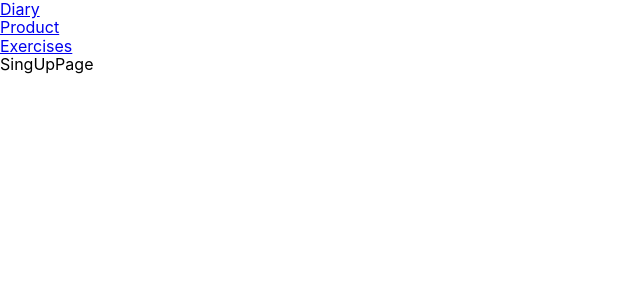
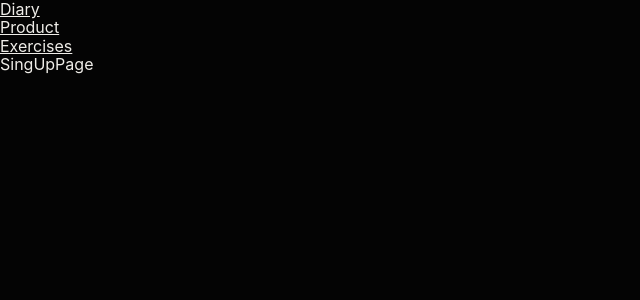
Before and after one commit to Nikolaus-B/power-pulse, a React (Create React App) app: page /power-pusle/register in a window 1280 px wide. Shown: the top 300 px of the page, without its empty margins (0-640 px from the left). Built offline with nearby package versions, Linux system fonts and the light colour scheme.

Commit message:
add Title, colors

```diff
--- a/package.json
+++ b/package.json
@@ -2,7 +2,7 @@
   "name": "react-homework-template",
   "version": "0.1.0",
   "private": true,
-  "homepage": "https://Nikolaus-B.github.io/power-pusle/",
+  "homepage": "https://Nikolaus-B.github.io/power-pulse/",
   "dependencies": {
     "@chakra-ui/react": "^2.8.2",
     "@emotion/react": "^11.11.4",
--- a/src/components/AppLayout/AppLayout.jsx
+++ b/src/components/AppLayout/AppLayout.jsx
@@ -1,6 +1,7 @@
 import { GlobalStyle } from 'components/GlobalStyle';
 import { Header } from 'components/Header/Header';
 import { Loader } from 'components/Loader/Loader';
+
 import React, { Suspense } from 'react';
 import { Outlet } from 'react-router-dom';
 
--- a/src/components/GlobalStyle.jsx
+++ b/src/components/GlobalStyle.jsx
@@ -2,15 +2,40 @@ import 'modern-normalize';
 import { createGlobalStyle } from 'styled-components';
 
 export const GlobalStyle = createGlobalStyle`
+
+:root {
+  --primary-black-color: #040404;
+  --orange-color: #E6533C;
+  --orange_1-color: #EF8964;
+  --beige-color: #EFA082;
+  --white-color: #EFEDE8;
+  --primary-text-color: #EFEDE8;
+   --border-static-color: rgba(239, 237, 232, 0.2);
+  --text-info-color: rgba(239, 237, 232, 0.3);
+  --text-categories-color:rgba(239, 237, 232, 0.4);
+
+}
+
   body {
     margin: 0;
-    font-family: -apple-system, BlinkMacSystemFont, 'Segoe UI', 'Roboto', 'Oxygen',
-      'Ubuntu', 'Cantarell', 'Fira Sans', 'Droid Sans', 'Helvetica Neue',
+    font-family: -apple-system, BlinkMacSystemFont, 'Roboto',
+
       sans-serif;
     -webkit-font-smoothing: antialiased;
     -moz-osx-font-smoothing: grayscale;
+    background-color: var( --primary-black-color);
   }
 
+p,
+h1,
+h2,
+h3,
+h4,
+h5,
+h6 {
+  margin: 0;
+  color: var(--white-color);
+}
 
 ul {
   list-style: none;
@@ -23,4 +48,16 @@ ul {
     max-width: 100%;
     object-fit: cover;
   }
+
+a {
+   color: var(--white-color);
+}
+
+button {
+  cursor: pointer;
+}
+
+div {
+     color: var(--white-color);
+}
 `;
--- /dev/null
+++ b/src/components/Title/Title.jsx
@@ -0,0 +1,6 @@
+import React from 'react';
+import { TitleText } from './Title.styled';
+
+export const Title = ({ title }) => {
+  return <TitleText>{title}</TitleText>;
+};
```
Also changed, not shown: src/components/Title/Title.styled.js (added, +7 -0 lines).
